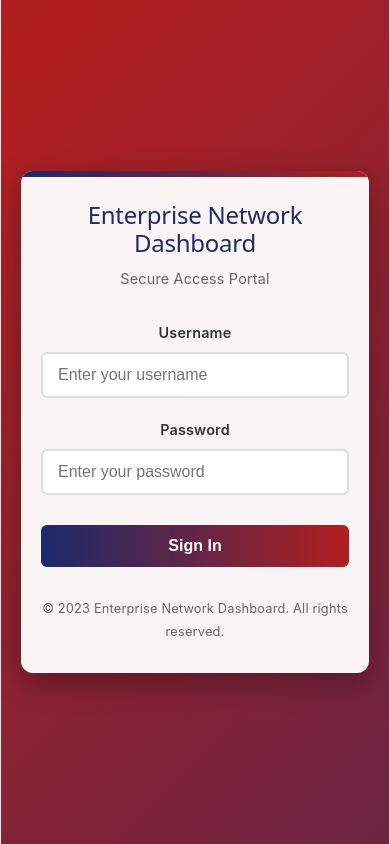
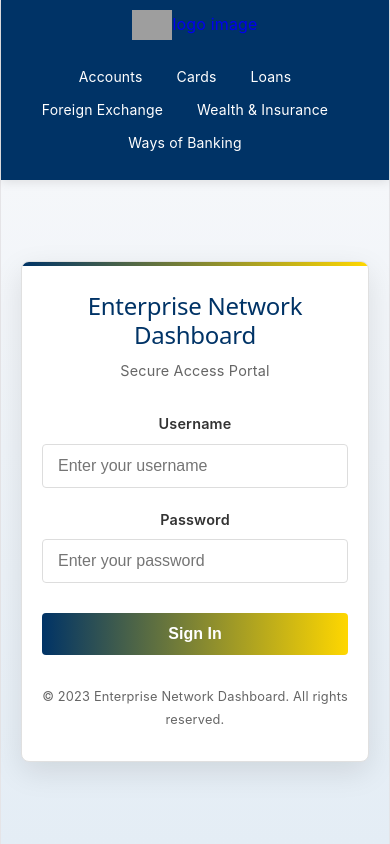
Before and after one commit to hrana564/RemedyAnalysis, a React (Vite) app: page / in a window 390 px wide. Built offline with nearby package versions, Linux system fonts and the light colour scheme; grey boxes are pictures that could not be loaded.

Commit message:
fix: modify login page to match Emirates NBD website style and add dashboard functionality
Co-authored-by: aider (openai/qwen-coder) <aider@aider.chat>

```diff
--- a/src/App.css
+++ b/src/App.css
@@ -11,24 +11,132 @@ body {
     sans-serif;
   -webkit-font-smoothing: antialiased;
   -moz-osx-font-smoothing: grayscale;
-  background: linear-gradient(135deg, #1a2a6c, #b21f1f, #1a2a6c);
-  background-size: 400% 400%;
-  animation: gradientBG 15s ease infinite;
+  background: #fff;
   height: 100vh;
   display: flex;
-  align-items: center;
-  justify-content: center;
-}
-
-@keyframes gradientBG {
-  0% { background-position: 0% 50%; }
-  50% { background-position: 100% 50%; }
-  100% { background-position: 0% 50%; }
+  flex-direction: column;
 }
 
 .app {
   width: 100%;
-  height: 100%;
+  min-height: 100vh;
+  display: flex;
+  flex-direction: column;
+}
+
+/* Navbar Styles (Emirates NBD Style) */
+.navbar {
+  background-color: #003366;
+  color: white;
+  padding: 0;
+  box-shadow: 0 2px 10px rgba(0, 0, 0, 0.1);
+  position: sticky;
+  top: 0;
+  z-index: 1000;
+}
+
+.container-lg {
+  max-width: 1200px;
+  margin: 0 auto;
+  padding: 0 15px;
+}
+
+.navbar__inner {
+  display: flex;
+  justify-content: space-between;
+  align-items: center;
+  padding: 10px 0;
+}
+
+.navbar__brand {
+  display: flex;
+  align-items: center;
+  text-decoration: none;
+}
+
+.navbar__brand img {
+  height: 40px;
+}
+
+.navbar__content {
+  display: flex;
+  align-items: center;
+  flex: 1;
+  justify-content: space-between;
+}
+
+.main-menu-wrapper {
+  flex: 1;
+  margin: 0 20px;
+}
+
+.main-menu {
+  display: flex;
+  list-style: none;
+  margin: 0;
+  padding: 0;
+}
+
+.main-menu li {
+  margin: 0 10px;
+}
+
+.main-menu a {
+  color: white;
+  text-decoration: none;
+  font-size: 14px;
+  padding: 8px 12px;
+  border-radius: 4px;
+  transition: background-color 0.3s;
+}
+
+.main-menu a:hover {
+  background-color: rgba(255, 255, 255, 0.1);
+}
+
+.navbar-search-toggle {
+  color: white;
+  text-decoration: none;
+  margin-left: 20px;
+}
+
+.navbar-search-toggle i {
+  font-size: 20px;
+}
+
+.user-info {
+  display: flex;
+  align-items: center;
+  gap: 15px;
+}
+
+.user-info span {
+  font-weight: 500;
+  font-size: 14px;
+}
+
+.role-badge {
+  background-color: #FFD700;
+  color: #003366;
+  padding: 4px 10px;
+  border-radius: 20px;
+  font-size: 12px;
+  font-weight: bold;
+}
+
+.logout-btn {
+  background-color: transparent;
+  color: white;
+  border: 1px solid rgba(255, 255, 255, 0.3);
+  padding: 6px 15px;
+  border-radius: 4px;
+  cursor: pointer;
+  transition: background-color 0.2s;
+  font-size: 14px;
+}
+
+.logout-btn:hover {
+  background-color: rgba(255, 255, 255, 0.1);
 }
 
 /* Login Page Styles */
@@ -36,19 +144,21 @@ body {
   display: flex;
   justify-content: center;
   align-items: center;
-  min-height: 100vh;
+  flex: 1;
   padding: 20px;
+  background: linear-gradient(to bottom, #f5f7fa 0%, #e4edf5 100%);
 }
 
 .login-card {
-  background-color: rgba(255, 255, 255, 0.95);
-  border-radius: 12px;
-  box-shadow: 0 10px 30px rgba(0, 0, 0, 0.3);
+  background-color: white;
+  border-radius: 8px;
+  box-shadow: 0 10px 30px rgba(0, 0, 0, 0.1);
   width: 100%;
   max-width: 400px;
   padding: 40px 30px;
   position: relative;
   overflow: hidden;
+  border: 1px solid #e0e0e0;
 }
 
 .login-card::before {
@@ -57,8 +167,8 @@ body {
   top: 0;
   left: 0;
   right: 0;
-  height: 6px;
-  background: linear-gradient(90deg, #1a2a6c, #b21f1f);
+  height: 4px;
+  background: linear-gradient(90deg, #003366, #FFD700);
 }
 
 .login-header {
@@ -67,7 +177,7 @@ body {
 }
 
 .login-header h2 {
-  color: #1a2a6c;
+  color: #003366;
   margin-bottom: 10px;
   font-size: 1.5rem;
 }
@@ -97,24 +207,24 @@ body {
 .form-group input {
   width: 100%;
   padding: 12px 15px;
-  border: 2px solid #ddd;
-  border-radius: 6px;
+  border: 1px solid #ddd;
+  border-radius: 4px;
   font-size: 1rem;
   transition: border-color 0.3s;
 }
 
 .form-group input:focus {
   outline: none;
-  border-color: #1a2a6c;
-  box-shadow: 0 0 0 3px rgba(26, 42, 108, 0.1);
+  border-color: #003366;
+  box-shadow: 0 0 0 3px rgba(0, 51, 102, 0.1);
 }
 
 .login-btn {
   padding: 12px;
-  background: linear-gradient(90deg, #1a2a6c, #b21f1f);
+  background: linear-gradient(90deg, #003366, #FFD700);
   color: white;
   border: none;
-  border-radius: 6px;
+  border-radius: 4px;
   font-size: 1rem;
   font-weight: 600;
   cursor: pointer;
@@ -145,78 +255,28 @@ body {
 }
 
 /* Dashboard Styles */
-.dashboard-container {
-  width: 100%;
-  height: 100vh;
-  display: flex;
-  flex-direction: column;
-}
-
-.dashboard-header {
-  background: linear-gradient(90deg, #1a2a6c, #b21f1f);
-  color: white;
-  padding: 20px 40px;
-  display: flex;
-  justify-content: space-between;
-  align-items: center;
-  box-shadow: 0 2px 10px rgba(0, 0, 0, 0.2);
-}
-
-.dashboard-header .logo h2 {
-  font-size: 1.3rem;
-}
-
-.user-info {
-  display: flex;
-  align-items: center;
-  gap: 20px;
-}
-
-.user-info span {
-  font-weight: 500;
-}
-
-.role-badge {
-  background-color: rgba(255, 255, 255, 0.2);
-  padding: 4px 10px;
-  border-radius: 20px;
-  font-size: 0.8rem;
-}
-
-.logout-btn {
-  background-color: rgba(255, 255, 255, 0.2);
-  color: white;
-  border: 1px solid rgba(255, 255, 255, 0.3);
-  padding: 6px 15px;
-  border-radius: 4px;
-  cursor: pointer;
-  transition: background-color 0.2s;
-}
-
-.logout-btn:hover {
-  background-color: rgba(255, 255, 255, 0.3);
-}
-
 .dashboard-main {
   flex: 1;
   display: flex;
   justify-content: center;
   align-items: center;
   padding: 40px;
+  background: linear-gradient(to bottom, #f5f7fa 0%, #e4edf5 100%);
 }
 
 .welcome-card {
   background-color: white;
-  border-radius: 12px;
+  border-radius: 8px;
   box-shadow: 0 10px 30px rgba(0, 0, 0, 0.1);
   padding: 40px;
   text-align: center;
   max-width: 500px;
   width: 100%;
+  border: 1px solid #e0e0e0;
 }
 
 .welcome-card h1 {
-  color: #1a2a6c;
+  color: #003366;
   margin-bottom: 20px;
   font-size: 2rem;
 }
@@ -240,20 +300,39 @@ body {
 }
 
 .user-details strong {
-  color: #1a2a6c;
+  color: #003366;
 }
 
 /* Responsive Design */
 @media (max-width: 768px) {
-  .dashboard-header {
+  .navbar__inner {
     flex-direction: column;
-    gap: 15px;
-    text-align: center;
+    gap: 10px;
+  }
+
+  .navbar__content {
+    width: 100%;
+    justify-content: space-between;
+  }
+
+  .main-menu-wrapper {
+    margin: 10px 0;
+    width: 100%;
+  }
+
+  .main-menu {
+    flex-wrap: wrap;
+    justify-content: center;
+  }
+
+  .main-menu li {
+    margin: 5px;
   }
 
   .user-info {
     flex-direction: column;
-    gap: 10px;
+    gap: 5px;
+    align-items: flex-end;
   }
 
   .login-card {
@@ -267,4 +346,8 @@ body {
   .welcome-card {
     padding: 30px 20px;
   }
+
+  .navbar__brand img {
+    height: 30px;
+  }
 }
--- a/src/App.jsx
+++ b/src/App.jsx
@@ -42,17 +42,44 @@ function App() {
   if (isLoggedIn) {
     return (
       <div className="app">
-        <div className="dashboard-container">
-          <header className="dashboard-header">
-            <div className="logo">
-              <h2>Enterprise Network Dashboard</h2>
-            </div>
+        {/* Emirates NBD Header */}
+        <header className="navbar">
+          <div className="container container-lg">
+            <div className="navbar__inner">
+              <a href="/en" className="navbar__brand" id="logo-js" data-ctatext="Logo" data-ctaregion="Main Nav" data-ctacategory="Navigation" title="Emirates NBD" data-ctalink="https://www.emiratesnbd.com/en" data-event="ctaClick" data-ctatype="link">
+                <img src="/-/media/enbd/images/logos/horizontal_logo.svg?la=en&amp;hash=A33654369475CF9B1FA76FEB570F9B9D" alt="Emirates NBD" data-cmp-info="10" />
+                <span className="d-none">logo image</span>
+              </a>
+
+              <div className="navbar__content">
+                <nav className="main-menu-wrapper">
+                  <ul className="main-menu main-subnav-segment">
+                    <li><a href="/en/accounts" data-target="Accounts">Accounts</a></li>
+                    <li><a href="/en/cards/credit-cards" data-target="Cards">Cards</a></li>
+                    <li><a href="/en/loans" data-target="Loans">Loans</a></li>
+                    <li><a href="/en/foreign-exchange" data-target="Foreign Exchange">Foreign Exchange</a></li>
+                    <li><a href="/en/wealth" data-target="Wealth & Insurance">Wealth & Insurance</a></li>
+                    <li><a href="/en/ways-of-banking" data-target="Ways of Banking">Ways of Banking</a></li>
+                  </ul>
+                </nav>
+
+                <div className="d-flex align-items-center ml-auto ml-xl-0">
+                  <a href="javascript:void(0);" className="navbar-search-toggle" aria-label="icon-search-2">
+                    <i className="icomoon icon-search-2"></i>
+                  </a>
+
                   <div className="user-info">
                     <span>Welcome, {username}</span>
                     <span className="role-badge">{userRole}</span>
                     <button onClick={handleLogout} className="logout-btn">Logout</button>
                   </div>
+                </div>
+              </div>
+            </div>
+          </div>
         </header>
+
+        {/* Dashboard Content */}
         <main className="dashboard-main">
           <div className="welcome-card">
             <h1>Access Granted</h1>
@@ -64,12 +91,43 @@ function App() {
           </div>
         </main>
       </div>
-      </div>
     )
   }
 
   return (
     <div className="app">
+      {/* Emirates NBD Header */}
+      <header className="navbar">
+        <div className="container container-lg">
+          <div className="navbar__inner">
+            <a href="/en" className="navbar__brand" id="logo-js" data-ctatext="Logo" data-ctaregion="Main Nav" data-ctacategory="Navigation" title="Emirates NBD" data-ctalink="https://www.emiratesnbd.com/en" data-event="ctaClick" data-ctatype="link">
+              <img src="/-/media/enbd/images/logos/horizontal_logo.svg?la=en&amp;hash=A33654369475CF9B1FA76FEB570F9B9D" alt="Emirates NBD" data-cmp-info="10" />
+              <span className="d-none">logo image</span>
+            </a>
+
+            <div className="navbar__content">
+              <nav className="main-menu-wrapper">
+                <ul className="main-menu main-subnav-segment">
+                  <li><a href="/en/accounts" data-target="Accounts">Accounts</a></li>
+                  <li><a href="/en/cards/credit-cards" data-target="Cards">Cards</a></li>
+                  <li><a href="/en/loans" data-target="Loans">Loans</a></li>
+                  <li><a href="/en/foreign-exchange" data-target="Foreign Exchange">Foreign Exchange</a></li>
+                  <li><a href="/en/wealth" data-target="Wealth & Insurance">Wealth & Insurance</a></li>
+                  <li><a href="/en/ways-of-banking" data-target="Ways of Banking">Ways of Banking</a></li>
+                </ul>
+              </nav>
+
+              <div className="d-flex align-items-center ml-auto ml-xl-0">
+                <a href="javascript:void(0);" className="navbar-search-toggle" aria-label="icon-search-2">
+                  <i className="icomoon icon-search-2"></i>
+                </a>
+              </div>
+            </div>
+          </div>
+        </div>
+      </header>
+
+      {/* Login Form */}
       <div className="login-container">
         <div className="login-card">
           <div className="login-header">
```
Lines whose indentation alone changed are shown as unchanged.
